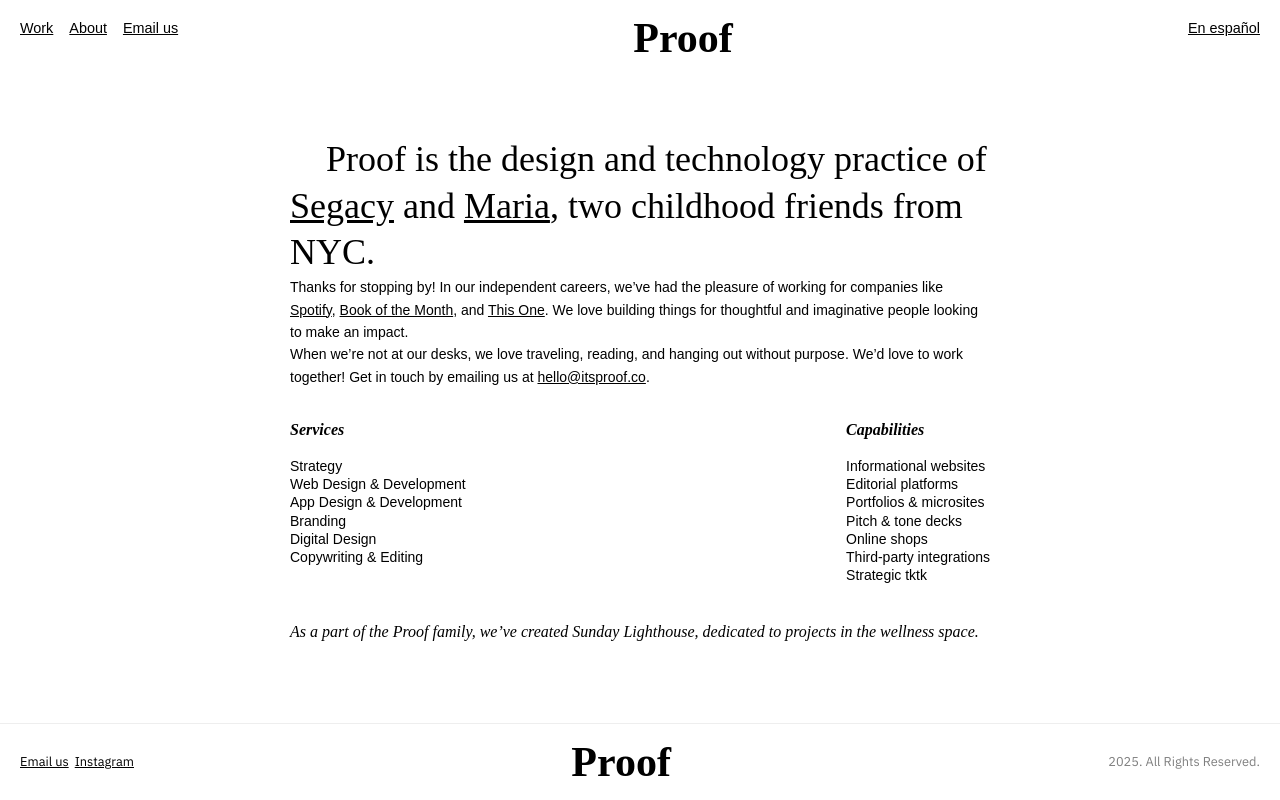
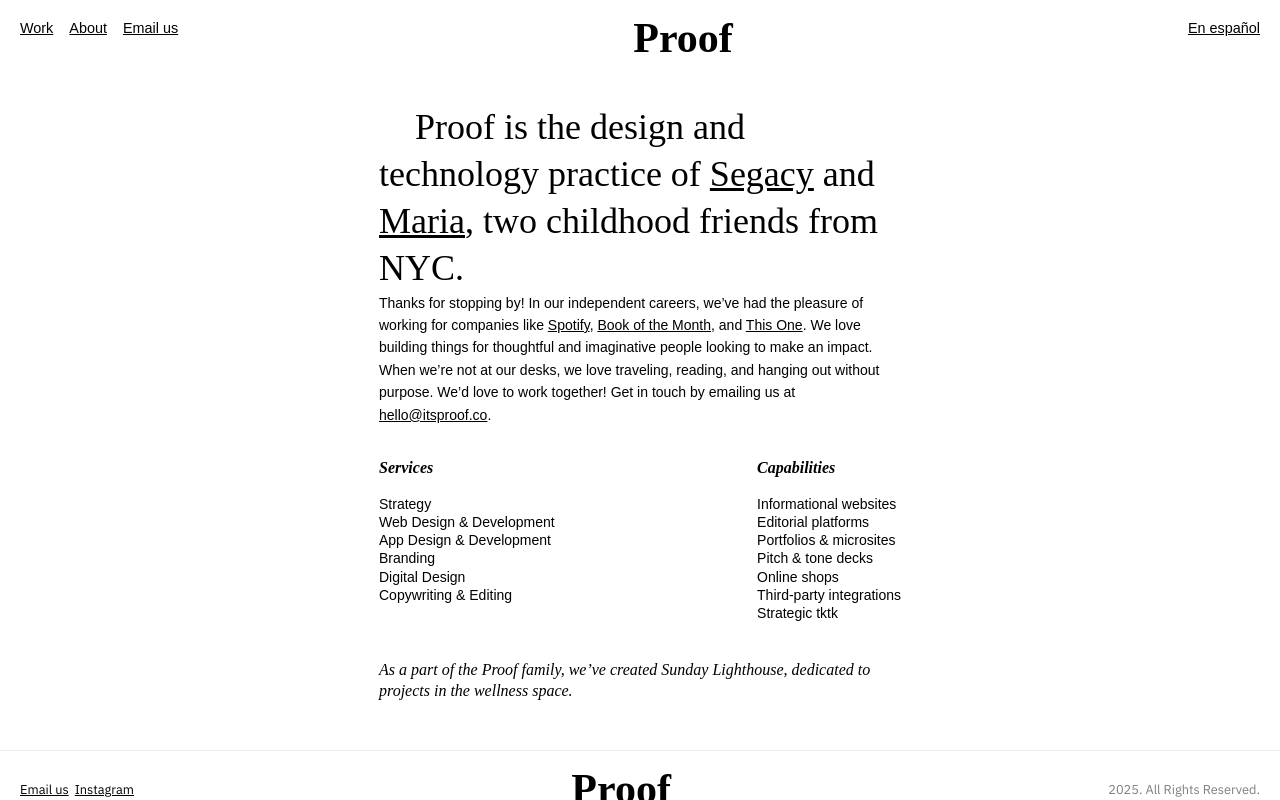
Before and after one commit to mmergal92/Proof_website, a React (Create React App) app: page /about in a window 1280 px wide. Built offline with nearby package versions, Linux system fonts and the light colour scheme; the HTML template or start-up script is replaced by a standard one; a web font is replaced by a local one.

Commit message:
editing sides of text

```diff
--- a/src/App.css
+++ b/src/App.css
@@ -537,7 +537,7 @@ input[type=number]::-webkit-outer-spin-button {
 }
 
 .about-content {
-  max-width: 700px;
+  max-width: 522px;
   margin: 3rem auto;
   flex-grow: 1;
   align-content: center;
```
